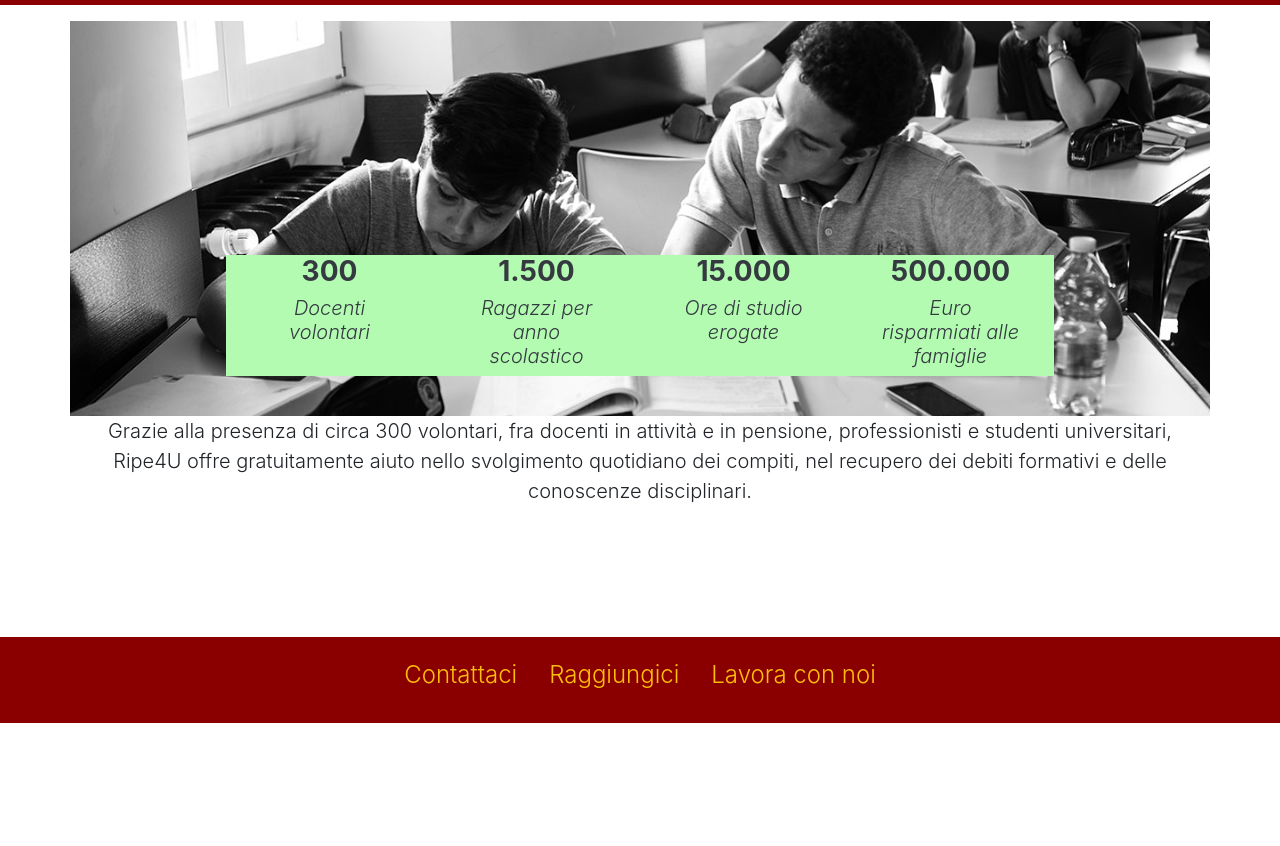
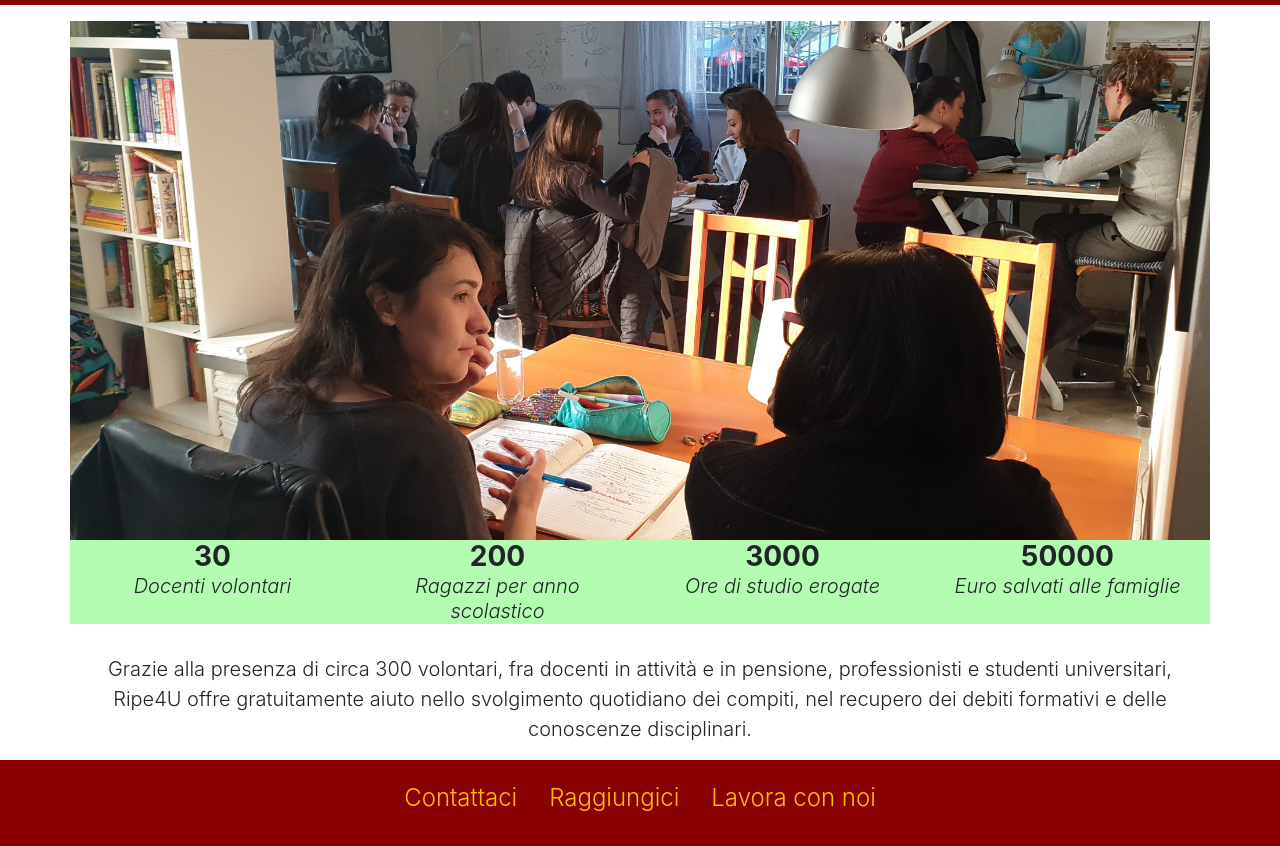
Before and after one commit to marcopremigit/HypermediaApplications, a website: page website/public/index.html in a window 1280 px wide. Shown: the part 77-923 px from the top of the page. Before the commit the page ends 800 px from the top, so only its background shows below. Drawn offline with Linux system fonts and the light colour scheme.

Commit message:
[index.html] - Responsive banner fixed

```diff
--- a/website/public/assets/css/main.css
+++ b/website/public/assets/css/main.css
@@ -183,6 +183,7 @@ p col{
     .desktop{
         display: none;
     }
+
 }
 
 
--- a/website/public/index.html
+++ b/website/public/index.html
@@ -51,58 +51,71 @@
     <!-- Main div -->
     <div class="container pt-3">
       <div class="row">
-        <div class="column">
-          <div id="main-banner" class="carousel slide" data-ride="carousel">
-            <div class="carousel-inner">
-              <div class="carousel-item active">
-                <img class="w-100 img-responsive" src="assets/img/home-carousel0.jpg" alt="Welcome">
-                <div class="carousel-caption d-none d-md-block text-dark">
-                  <div class="row position-relative justify-content-around img-caption">
-                    <div class="col-sm-2">
-                      <div class="row justify-content-center">
-                        <span class="h3 font-weight-bolder">300</span>
+        <img class="w-100 img-responsive" src="assets/img/new_home.jpg" alt="Welcome">
       </div>
-                      <div class="row justify-content-center">
+      <div class="row img-caption">
+        <!-- first column -->
+        <div class="col-3">
+          <div class="row">
+            <div class="col text-center">
+              <span class="h3 font-weight-bolder">30</span>
+            </div>
+          </div>
+          <div class="row">
+            <div class="col text-center">
               <span class="h5 font-weight-light font-italic text-center">Docenti volontari</span>
             </div>
           </div>
-                    <div class="col-sm-2">
-                      <div class="row justify-content-center">
-                        <span class="h3 font-weight-bolder">1.500</span>
         </div>
-                      <div class="row justify-content-center">
+        <!-- second column -->
+        <div class="col-3">
+          <div class="row">
+            <div class="col text-center">
+              <span class="h3 font-weight-bolder">200</span>
+            </div>
+          </div>
+          <div class="row">
+            <div class="col text-center">
               <span class="h5 font-weight-light font-italic text-center">Ragazzi per anno scolastico</span>
             </div>
           </div>
-                    <div class="col-sm-2">
-                      <div class="row justify-content-center">
-                        <span class="h3 font-weight-bolder">15.000</span>
         </div>
-                      <div class="row justify-content-center">
+        <!-- third column -->
+        <div class="col-3">
+          <div class="row">
+            <div class="col text-center">
+              <span class="h3 font-weight-bolder">3000</span>
+            </div>
+          </div>
+          <div class="row">
+            <div class="col text-center">
               <span class="h5 font-weight-light font-italic text-center">Ore di studio erogate</span>
             </div>
           </div>
-                    <div class="col-sm-2">
-                      <div class="row justify-content-center">
-                        <span class="h3 font-weight-bolder">500.000</span>
         </div>
-                      <div class="row justify-content-center">
-                        <span class="h5 font-weight-light font-italic text-center">Euro risparmiati alle famiglie</span>
+        <!-- fourth column -->
+        <div class="col-3">
+          <div class="row">
+            <div class="col text-center">
+              <span class="h3 font-weight-bolder">50000</span>
+            </div>
+          </div>
+          <div class="row">
+            <div class="col text-center">
+              <span class="h5 font-weight-light font-italic text-center">Euro salvati alle famiglie</span>
             </div>
           </div>
         </div>
       </div>
-              </div>
-            </div>
-          </div>
+      <div class="row">
         <div class="col">
           <p class="lead text-center">
+          <br>
           Grazie alla presenza di circa 300 volontari, fra docenti in attività
           e in pensione, professionisti e studenti universitari, Ripe4U offre
           gratuitamente aiuto nello svolgimento quotidiano dei compiti, nel
           recupero dei debiti formativi e delle conoscenze disciplinari.
         </p>
-            </div>
         </div>
       </div>
     </div>
```
Also changed, not shown: website/public/assets/img/new_home.jpg (added). Lines whose indentation alone changed are shown as unchanged.
